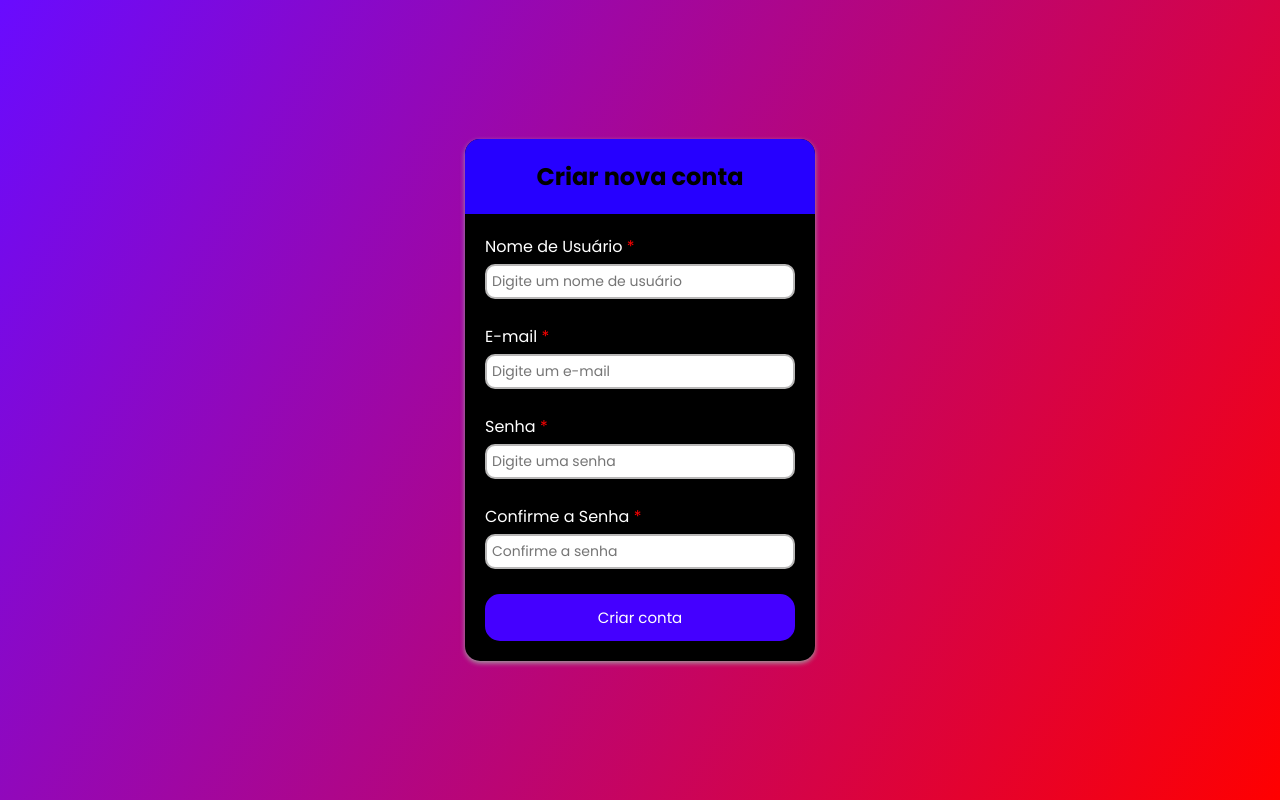
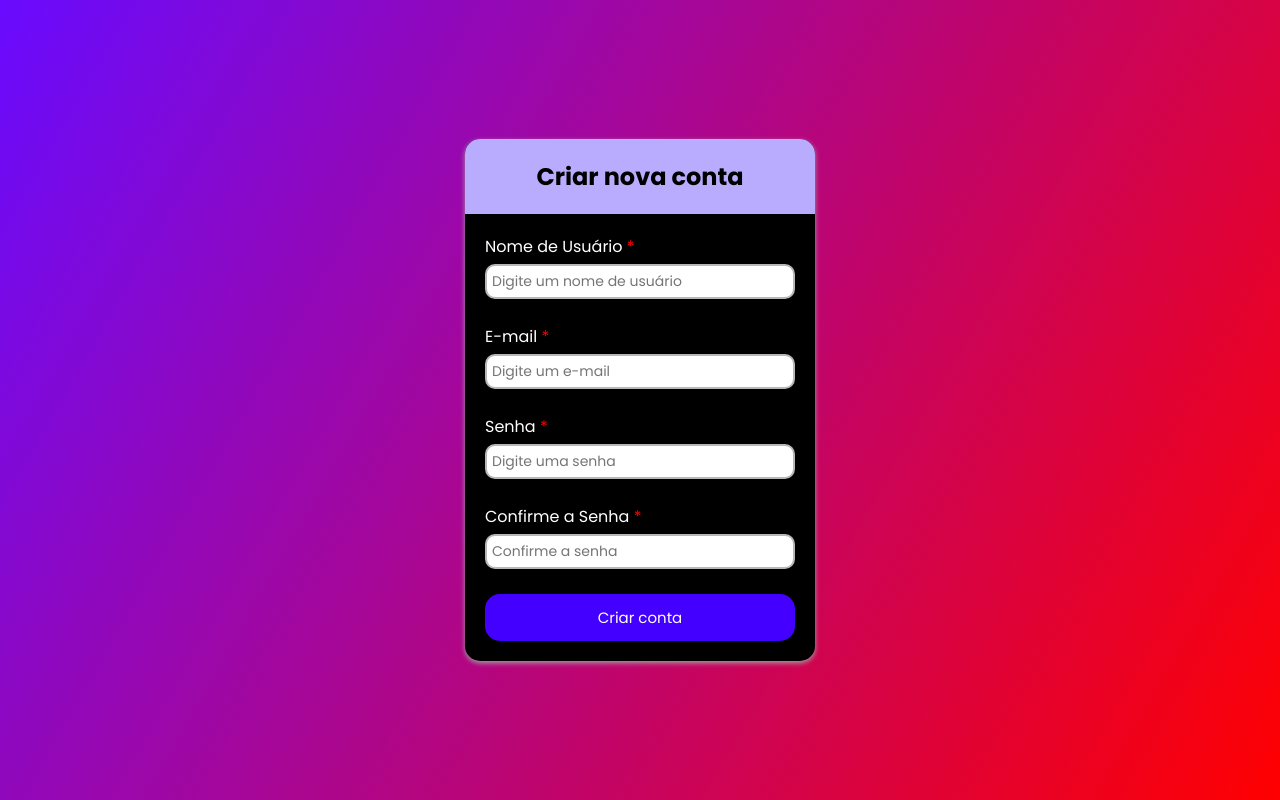
Before and after one commit to Efrals/validador-de-formulario, a plain HTML site: page index.html in a window 1280 px wide. Drawn offline with Linux system fonts and the light colour scheme.

Commit message:
Update styles.css

```diff
--- a/styles.css
+++ b/styles.css
@@ -27,7 +27,7 @@ body {
 .header {
   border-top-left-radius: 15px;
   border-top-right-radius: 15px;
-  background-color: #2600ff;
+  background-color: #b9acff;
   padding: 20px;
 }
 
```
